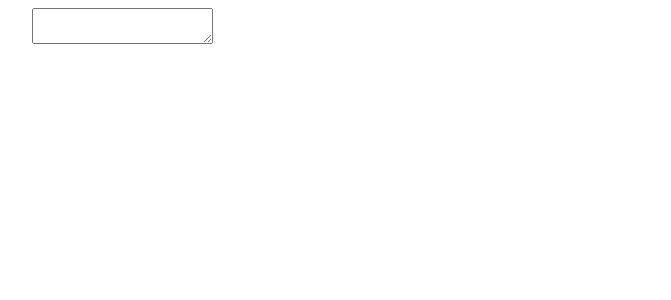
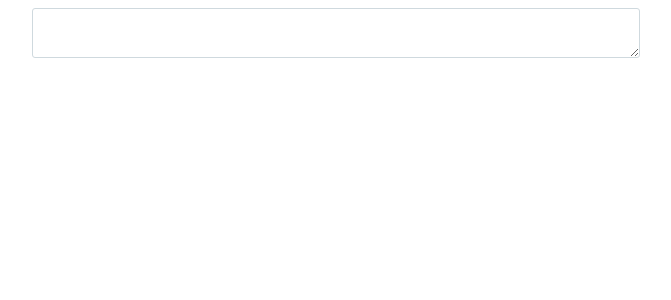
Before and after one commit to JuulioCampos/reactJs-TwitterLayout, a React (Create React App) app: page / in a window 1280 px wide. Shown: the top 300 px of the page, without its empty margins (304-975 px from the left). Built offline with nearby package versions, Linux system fonts and the light colour scheme.

Commit message:
criando componente textarea

```diff
--- a/src/ui/components/inputs/TextInput/TextInput.jsx
+++ b/src/ui/components/inputs/TextInput/TextInput.jsx
@@ -1,7 +1,7 @@
 import styles from './TextInput.module.css'
 
-export default function TextInput() {
+export default function TextInput(props) {
     return (
-        <textarea className={styles['input']}/>
+        <textarea className={styles['input']} {...props}/>
     );
 }
--- a/src/ui/components/inputs/TextInput/TextInput.module.css
+++ b/src/ui/components/inputs/TextInput/TextInput.module.css
@@ -1,2 +1,12 @@
-input {
+.input {
+    font-size: 18px;
+    border: 1px solid var(--border);
+    width: 100%;
+    border-radius: 3px;
+    padding: 4px;
+    resize: vertical;
 }
+
+.input:focus {
+    outline: none;
+}
```
